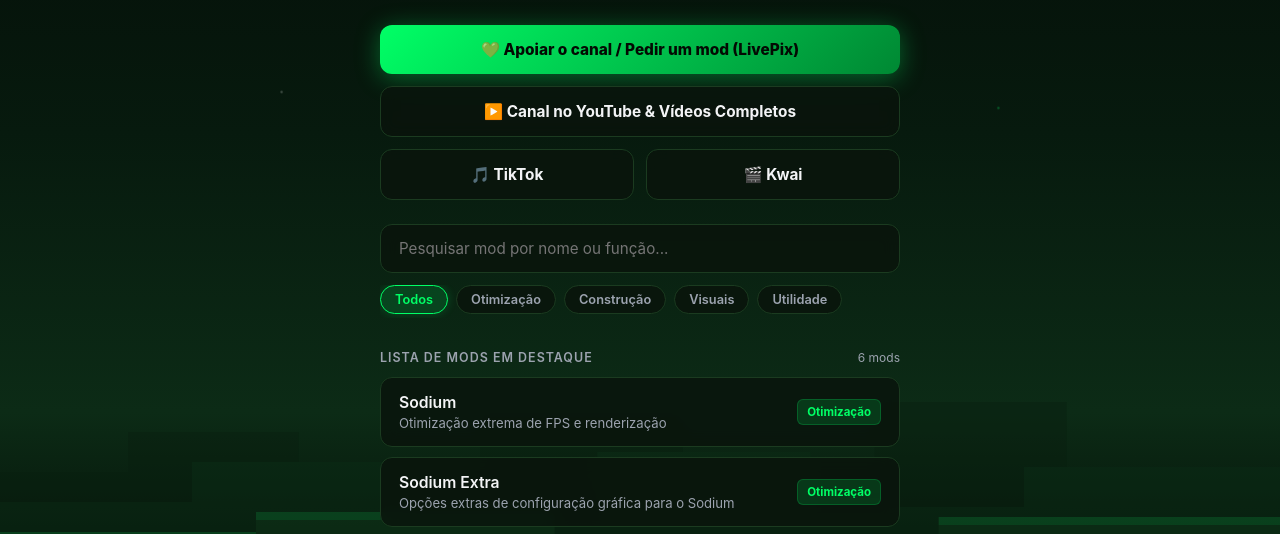
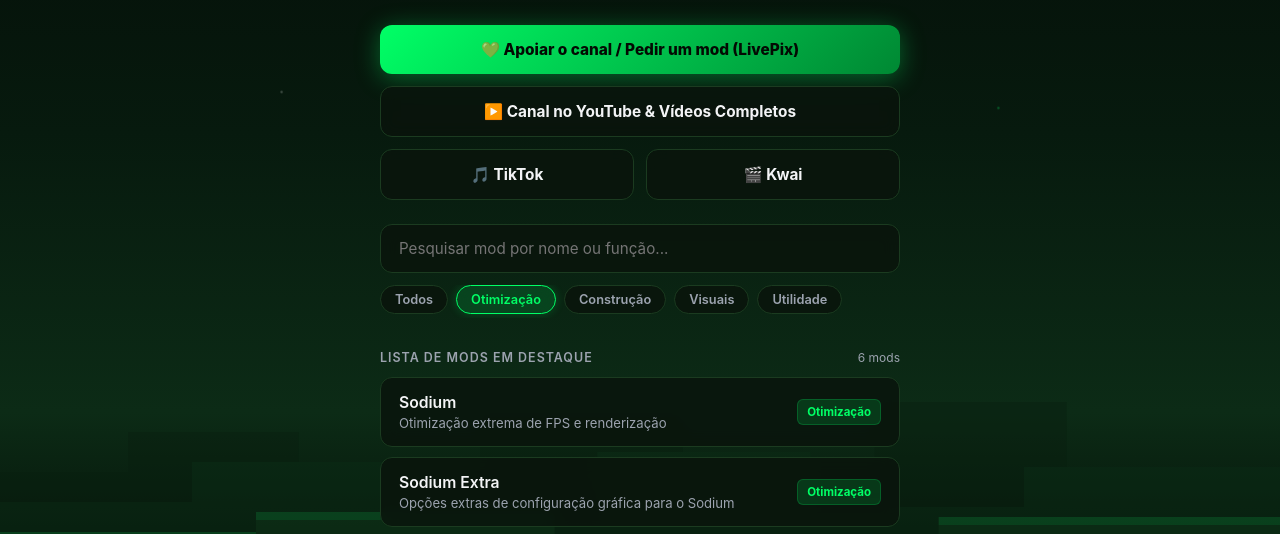
Before and after one commit to keyyyADM/keylink, a plain HTML site: page index.html in a window 1280 px wide. Both pictures are taken after a click on the button "Otimização". Shown: the part 228-762 px from the top of the page. Drawn offline with Linux system fonts and the light colour scheme.

Commit message:
Update index.html

```diff
--- a/index.html
+++ b/index.html
@@ -701,4 +701,16 @@
       modCount.textContent = `${visibleCount} ${visibleCount === 1 ? 'mod' : 'mods'}`;
     }
 
-    searchInput.addEventListener('input
+    searchInput.addEventListener('input', filterMods);
+
+    filterPills.forEach(pill => {
+      pill.addEventListener('click', () => {
+        filterPills.forEach(p => p.classList.remove('active'));
+        pill.classList.add('active');
+        currentFilter = pill.getAttribute('data-filter');
+        filterMods();
+      });
+    });
+  </script>
+</body>
+</html>
```
